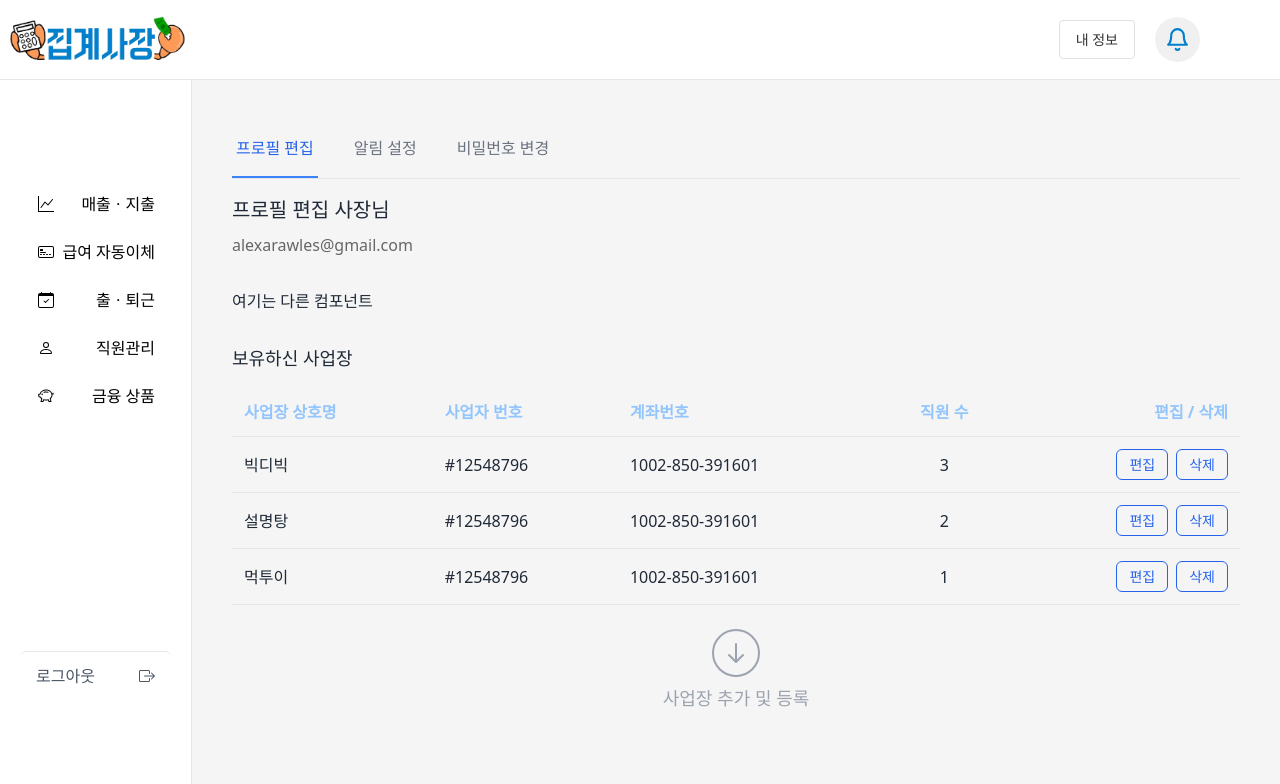
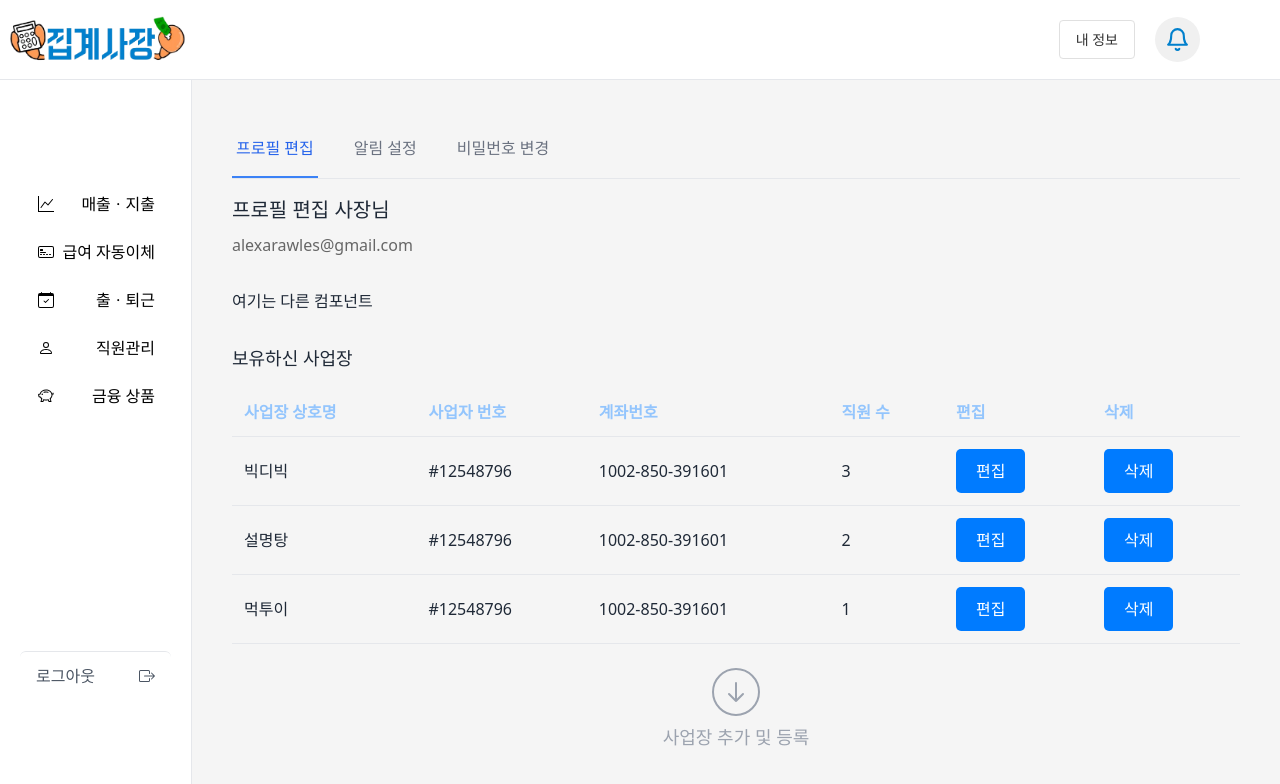
Before and after one commit to woorifisa-projects-3rd/MSA-FE, a Next.js app: page /mypage in a window 1280 px wide. Shown: the top 784 px of the page. Built offline with nearby package versions, Linux system fonts and the light colour scheme.

Commit message:
feat: 공용 테이블 컴포넌트 생성 프로필 편집 기능 구형

```diff
--- a/app/(with-sidebar)/mypage/page.js
+++ b/app/(with-sidebar)/mypage/page.js
@@ -4,6 +4,7 @@ import ProfileDetail from "../../../components/mypage/content/ProfileDetail";
 import PasswordChange from "../../../components/mypage/content/PasswordChange";
 import AlarmSetting from "@/components/mypage/content/AlarmSetting";
 import classes from "./page.module.css";
+import DefaultTable from "@/components/table/DefaultTable";
 
 export default function Home() {
   const [selectedTab, setSelectedTab] = useState(0);
@@ -56,41 +57,37 @@ const tabs = [
   {
       name: '프로필 편집',
       email: 'alexarawles@gmail.com',
+
       workplaceInfo:[
         {
-            name: '빅디빅',
-            serialNumber: '#12548796',
-            phoneNumber: '1002-850-391601',
+            storeName: '빅디빅',
+            businessNumber: '#12548796',
+            accountNumber: '1002-850-391601',
+            bankCode:"020",
             count: 3,
         },
         {
-            name: '설명탕',
-            serialNumber: '#12548796',
-            phoneNumber: '1002-850-391601',
+            storeName: '설명탕',
+            businessNumber: '#12548796',
+            accountNumber: '1002-850-391601',
+            bankCode:"020",
             count: 2,
         },
         {
-            name: '먹투이',
-            serialNumber: '#12548796',
-            phoneNumber: '1002-850-391601',
+            storeName: '먹투이',
+            businessNumber: '#12548796',
+            accountNumber: '1002-850-391601',
+            bankCode:"020",
             count: 1,
         }
       ]
   },
   {
       name: '알림 설정',
-      content: (
-          <div>
-              <h2>알림 설정 내용</h2>
-          </div>
-      )
+      content: '알림 설정 내용'
   },
   {
       name: '비밀번호 변경',
-      content: (
-          <div>
-              <h2>비밀번호 변경 내용</h2>
-          </div>
-      )
+      content:'비밀번호 변경 내용'
   }
 ];
--- /dev/null
+++ b/components/button/TestButton.js
@@ -0,0 +1,13 @@
+import classes from './TestButton.module.css';
+
+export default function TestButton({ text, color }) {
+    const buttonStyle = {
+        backgroundColor: color,
+    };
+
+    return (
+        <button className={classes.button} style={buttonStyle}>
+            {text}
+        </button>
+    );
+}
--- /dev/null
+++ b/components/button/TestButton.module.css
@@ -0,0 +1,13 @@
+.button {
+    padding: 10px 20px;
+    border: none;
+    border-radius: 5px;
+    color: white;
+    cursor: pointer;
+    font-size: 16px;
+    transition: background-color 0.3s ease;
+}
+
+.button:hover {
+    opacity: 0.8;
+}
--- a/components/mypage/content/ProfileDetail.js
+++ b/components/mypage/content/ProfileDetail.js
@@ -1,11 +1,13 @@
 // PageProfileDetail.js
 'use client'
+import DefaultTable from '@/components/table/DefaultTable';
 import classes from './ProfileDetail.module.css';
 
 export default function ProfileDetail({content}) {
     const name =content.name;
     const email =content.email;
     const workplaceInfo =content.workplaceInfo;
+
    return (
        <div className={classes.container}>
            <div className={classes.headerSection}>
@@ -13,37 +15,12 @@ export default function ProfileDetail({content}) {
                <div className={classes.email}>{email}</div>
            </div>
 
+            {/* 다른 컴포넌트 적용해야함 */}
            <div className={classes.otherComponent}>여기는 다른 컴포넌트</div>
 
-           <div>
-               <h3 className={classes.workplaceTitle}>보유하신 사업장</h3>
-               <table className={classes.table}>
-                   <thead className={classes.tableHeader}>
-                       <tr className={classes.headerRow}>
-                           <th className={classes.headerCell}>사업장 상호명</th>
-                           <th className={classes.headerCell}>사업자 번호</th>
-                           <th className={classes.headerCell}>계좌번호</th>
-                           <th className={`${classes.headerCell} ${classes.centerAlign}`}>직원 수</th>
-                           <th className={`${classes.headerCell} ${classes.rightAlign}`}>편집 / 삭제</th>
-                       </tr>
-                   </thead>
-                   <tbody>
-                       {workplaceInfo.map((info, index) => (
-                           <tr key={index} className={classes.bodyRow}>
-                               <td className={classes.cell}>{info.name}</td>
-                               <td className={classes.cell}>{info.serialNumber}</td>
-                               <td className={classes.cell}>{info.phoneNumber}</td>
-                               <td className={`${classes.cell} ${classes.centerAlign}`}>{info.count}</td>
-                               <td className={`${classes.cell} ${classes.rightAlign}`}>
-                                   <button className={classes.editButton}>편집</button>
-                                   <button className={classes.deleteButton}>삭제</button>
-                               </td>
-                           </tr>
-                       ))}
-                   </tbody>
-               </table>
+           <DefaultTable tableName={tableName} tableHeaders={tableHeaders} list={workplaceInfo}/>
 
-               <div className={classes.addButtonContainer}>
+            <div className={classes.addButtonContainer}>
                    <button className={classes.addButton}>
                        <div className={classes.iconContainer}>
                            <svg
@@ -62,8 +39,18 @@ export default function ProfileDetail({content}) {
                        </div>
                        <span className={classes.addButtonText}>사업장 추가 및 등록</span>
                    </button>
-               </div>
-           </div>
+            </div>
        </div>
    );
 }
+
+//테스트 데이터
+const tableName='보유하신 사업장'
+const tableHeaders = {
+    storeName: "사업장 상호명",
+    businessNumber: "사업자 번호",
+    accountNumber: "계좌번호",
+    count: "직원 수",
+    edit: "편집",
+    actions: "삭제"
+};
--- a/components/mypage/content/ProfileDetail.module.css
+++ b/components/mypage/content/ProfileDetail.module.css
@@ -1,4 +1,4 @@
-/* PageProfileDetail.module.css */
+/* ProfileDetail.module.css */
 .container {
     width: 100%;
 }
@@ -20,54 +20,6 @@
 
 .otherComponent {
     margin: 2rem 0;
-}
-
-.workplaceTitle {
-    font-size: 1.125rem;
-    font-weight: 500;
-    margin-bottom: 1rem;
-}
-
-.table {
-    width: 100%;
-}
-
-.tableHeader {
-    color: #93c5fd;  /* blue-300 */
-}
-
-.headerRow, .bodyRow {
-    border-bottom: 1px solid #e5e7eb;  /* gray-200 */
-}
-
-.headerCell, .cell {
-    padding: 0.75rem;
-    text-align: left;
-}
-
-.centerAlign {
-    text-align: center;
-}
-
-.rightAlign {
-    text-align: right;
-}
-
-.editButton, .deleteButton {
-    color: #2563eb;  /* blue-600 */
-    border: 1px solid #2563eb;
-    padding: 0.25rem 0.75rem;
-    border-radius: 0.375rem;
-    font-size: 0.875rem;
-    transition: background-color 0.2s;
-}
-
-.editButton {
-    margin-right: 0.5rem;
-}
-
-.editButton:hover, .deleteButton:hover {
-    background-color: #eff6ff;  /* blue-50 */
 }
 
 .addButtonContainer {
--- /dev/null
+++ b/components/table/DefaultTable.js
@@ -0,0 +1,46 @@
+import classes from './DefaultTable.module.css';
+import TestButton from '../button/TestButton';
+
+// 사용법: 테이블의 이름, 테이블 헤더, 각 테이블의 헤더에 맞는 데이터 리스트
+// 만약 각행에 버튼을 넣고 싶다면 헤더에 맞는 데이터 리스트가 없으면 자동으로 버튼 생성
+export default function DefaultTable({ tableName, tableHeaders, list }) {
+    return (
+        <div>
+            <h3 className={classes.workplaceTitle}>{tableName}</h3>
+            <table className={classes.table}>
+                <thead className={classes.tableHeader}>
+                    <tr className={classes.headerRow}>
+                        {Object.entries(tableHeaders).map(([key, label]) => (
+                            <th key={key} className={classes.headerCell}>
+                                {label}
+                            </th>
+                        ))}
+                    </tr>
+                </thead>
+
+                <tbody>
+                    {list.map((data, index) => (
+                        <tr key={index} className={classes.bodyRow}>
+                            {Object.keys(tableHeaders).map(key => {
+                                if (data[key] === undefined) {
+                                    return (
+                                        <td key={key} className={classes.cell}>
+                                            {/* 여기 버튼 컴포넌트 넣기 */}
+                                            <TestButton text={tableHeaders[key]} color={"#007BFF"}/>
+                                        </td>
+                                    );
+                                }
+
+                                return (
+                                    <td key={key} className={classes.cell}>
+                                        {data[key]}
+                                    </td>
+                                );
+                            })}
+                        </tr>
+                    ))}
+                </tbody>
+            </table>
+        </div>
+    );
+}
--- /dev/null
+++ b/components/table/DefaultTable.module.css
@@ -0,0 +1,31 @@
+/* DefaultTable.module.css */
+.workplaceTitle {
+    font-size: 1.125rem;
+    font-weight: 500;
+    margin-bottom: 1rem;
+}
+
+.table {
+    width: 100%;
+}
+
+.tableHeader {
+    color: #93c5fd;  /* blue-300 */
+}
+
+.headerRow, .bodyRow {
+    border-bottom: 1px solid #e5e7eb;  /* gray-200 */
+}
+
+.headerCell, .cell {
+    padding: 0.75rem;
+    text-align: left;
+}
+
+.centerAlign {
+    text-align: center;
+}
+
+.rightAlign {
+    text-align: right;
+}
```
